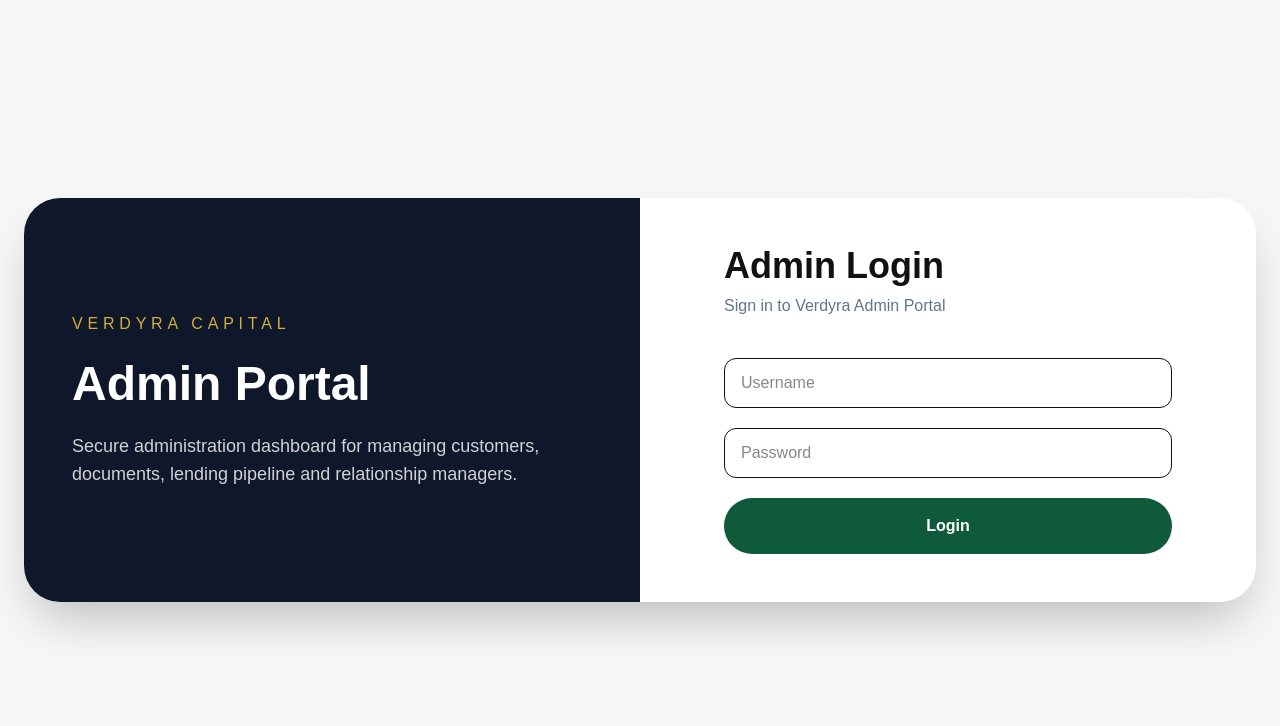
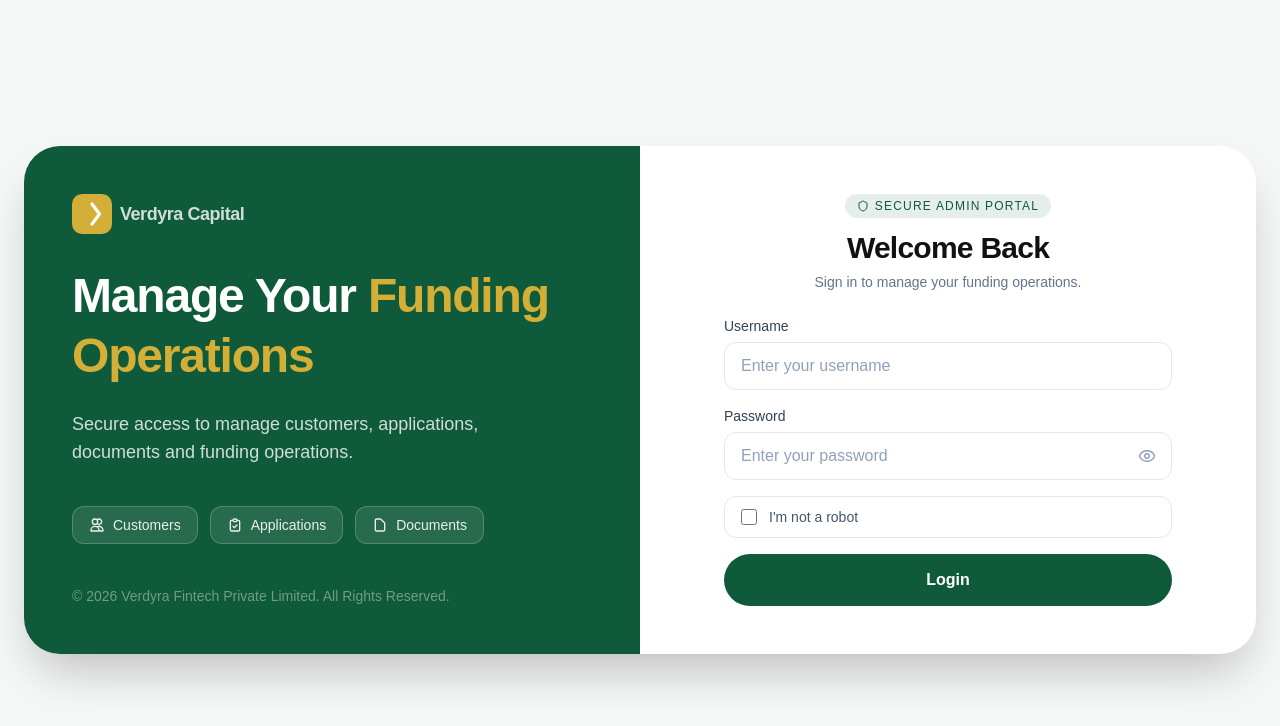
Before and after one commit to admin-verdyra/verdyra-capital, a Next.js app: page /admin in a window 1280 px wide. Shown: the top 726 px of the page. Built offline with nearby package versions, Linux system fonts and the light colour scheme.

Commit message:
Redesign admin login experience

```diff
--- a/app/admin/page.tsx
+++ b/app/admin/page.tsx
@@ -1,4 +1,5 @@
 import AdminLogin from "@/components/admin/login/AdminLogin";
+import Link from "next/link";
 
 export default function AdminPage() {
   return (
@@ -8,25 +9,70 @@ export default function AdminPage() {
 
         <div className="grid w-full overflow-hidden rounded-[36px] bg-white shadow-2xl lg:grid-cols-2">
 
-          <div className="flex flex-col justify-center bg-slate-900 p-12 text-white">
+          <div className="flex flex-col justify-between bg-[#0F5A3A] p-12 text-white relative overflow-hidden">
 
-            <p className="uppercase tracking-[0.3em] text-[#D4AF37]">
-              Verdyra Capital
-            </p>
+            <div>
+              <Link
+                href="/"
+                className="inline-flex items-center gap-2 mb-8 text-white/80 hover:text-white transition-colors"
+                aria-label="Verdyra Capital Home"
+              >
+                <svg
+                  className="h-10 w-10"
+                  viewBox="0 0 32 32"
+                  fill="none"
+                  xmlns="http://www.w3.org/2000/svg"
+                  aria-hidden="true"
+                >
+                  <rect width="32" height="32" rx="8" fill="#D4AF37" />
+                  <path
+                    d="M16 8L22 16L16 24"
+                    stroke="white"
+                    strokeWidth="2.5"
+                    strokeLinecap="round"
+                    strokeLinejoin="round"
+                  />
+                </svg>
+                <span className="font-semibold text-lg tracking-tight">Verdyra Capital</span>
+              </Link>
 
-            <h1 className="mt-6 text-5xl font-bold">
-              Admin Portal
-            </h1>
+              <h1 className="text-4xl lg:text-5xl font-bold tracking-tight leading-tight">
+                Manage Your <span className="text-[#D4AF37]">Funding Operations</span>
+              </h1>
 
-            <p className="mt-6 text-lg text-white/80">
-              Secure administration dashboard for managing
-              customers, documents, lending pipeline and
-              relationship managers.
+              <p className="mt-6 text-lg text-white/80 max-w-md">
+                Secure access to manage customers, applications, documents and funding operations.
+              </p>
+
+              <div className="mt-10 flex flex-wrap gap-3">
+                <span className="inline-flex items-center gap-2 px-4 py-2 rounded-xl bg-white/10 text-white/90 text-sm font-medium border border-white/20">
+                  <svg className="h-4 w-4" fill="none" stroke="currentColor" viewBox="0 0 24 24" aria-hidden="true">
+                    <path strokeLinecap="round" strokeLinejoin="round" strokeWidth="2" d="M12 4.354a4 4 0 110 5.292M15 21H3v-1a6 6 0 0112 0v1zm0 0h6v-1a6 6 0 00-9-5.197M13 7a4 4 0 11-8 0 4 4 0 018 0z" />
+                  </svg>
+                  Customers
+                </span>
+                <span className="inline-flex items-center gap-2 px-4 py-2 rounded-xl bg-white/10 text-white/90 text-sm font-medium border border-white/20">
+                  <svg className="h-4 w-4" fill="none" stroke="currentColor" viewBox="0 0 24 24" aria-hidden="true">
+                    <path strokeLinecap="round" strokeLinejoin="round" strokeWidth="2" d="M9 5H7a2 2 0 00-2 2v12a2 2 0 002 2h10a2 2 0 002-2V7a2 2 0 00-2-2h-2M9 5a2 2 0 002 2h2a2 2 0 002-2M9 5a2 2 0 012-2h2a2 2 0 012 2m-6 9l2 2 4-4" />
+                  </svg>
+                  Applications
+                </span>
+                <span className="inline-flex items-center gap-2 px-4 py-2 rounded-xl bg-white/10 text-white/90 text-sm font-medium border border-white/20">
+                  <svg className="h-4 w-4" fill="none" stroke="currentColor" viewBox="0 0 24 24" aria-hidden="true">
+                    <path strokeLinecap="round" strokeLinejoin="round" strokeWidth="2" d="M7 21h10a2 2 0 002-2V9.414a1 1 0 00-.293-.707l-5.414-5.414A1 1 0 0012.586 3H7a2 2 0 00-2 2v14a2 2 0 002 2z" />
+                  </svg>
+                  Documents
+                </span>
+              </div>
+            </div>
+
+            <p className="text-white/40 text-sm mt-8">
+              © 2026 Verdyra Fintech Private Limited. All Rights Reserved.
             </p>
 
           </div>
 
-          <div className="flex items-center justify-center p-12">
+          <div className="flex items-center justify-center p-8 lg:p-12">
 
             <AdminLogin />
 
--- a/components/admin/login/AdminLogin.tsx
+++ b/components/admin/login/AdminLogin.tsx
@@ -2,12 +2,15 @@
 
 import { useState } from "react";
 import { useRouter } from "next/navigation";
+import { Eye, EyeOff, Shield, Loader2 } from "lucide-react";
 
 export default function AdminLogin() {
   const router = useRouter();
 
   const [username, setUsername] = useState("");
   const [password, setPassword] = useState("");
+  const [showPassword, setShowPassword] = useState(false);
+  const [captchaChecked, setCaptchaChecked] = useState(false);
 
   const [loading, setLoading] = useState(false);
   const [error, setError] = useState("");
@@ -15,13 +18,19 @@ export default function AdminLogin() {
   async function handleLogin() {
     setError("");
 
-    if (!username || !password) {
+    if (!username.trim() || !password) {
       setError("Please enter username and password.");
+      return;
+    }
+
+    if (!captchaChecked) {
+      setError("Please confirm that you are not a robot.");
       return;
     }
 
     setLoading(true);
 
+    try {
       const response = await fetch("/api/admin/auth/login", {
         method: "POST",
         headers: {
@@ -36,10 +45,9 @@ export default function AdminLogin() {
 
       const result = await response.json();
 
-    setLoading(false);
-
       if (!response.ok || !result.success) {
         setError(result.message ?? "Invalid credentials.");
+        setLoading(false);
         return;
       }
 
@@ -49,38 +57,86 @@ export default function AdminLogin() {
       );
 
       router.push("/admin/dashboard");
+    } catch {
+      setError("Admin authentication could not be completed.");
+      setLoading(false);
+    }
   }
 
   return (
     <div className="w-full max-w-md">
 
-      <h1 className="text-4xl font-bold">
-        Admin Login
+      <div className="text-center mb-6">
+        <div className="inline-flex items-center gap-1.5 px-3 py-1 rounded-full bg-[#0F5A3A]/10 text-[#0F5A3A] text-xs font-medium uppercase tracking-[0.1em] mb-3">
+          <Shield size={12} />
+          SECURE ADMIN PORTAL
+        </div>
+        <h1 className="text-2xl lg:text-3xl font-bold text-[#111111] tracking-tight">
+          Welcome Back
         </h1>
+        <p className="mt-1.5 text-sm text-slate-500">
+          Sign in to manage your funding operations.
+        </p>
+      </div>
 
-      <p className="mt-2 text-slate-500">
-        Sign in to Verdyra Admin Portal
-      </p>
+      <div className="space-y-4">
 
-      <div className="mt-10 space-y-5">
-
+        <div>
+          <label className="mb-1.5 block text-sm font-medium text-slate-700">
+            Username
+          </label>
           <input
-          placeholder="Username"
             value={username}
             onChange={(e) => setUsername(e.target.value)}
-          className="w-full rounded-xl border px-4 py-3"
+            className="w-full h-12 rounded-xl border border-slate-200 bg-white px-4 text-slate-900 placeholder:text-slate-400 focus:border-[#0F5A3A] focus:ring-2 focus:ring-[#0F5A3A]/20 focus:outline-none transition-all duration-200"
+            placeholder="Enter your username"
+            autoComplete="username"
+            disabled={loading}
           />
+        </div>
 
+        <div>
+          <label className="mb-1.5 block text-sm font-medium text-slate-700">
+            Password
+          </label>
+          <div className="relative">
             <input
-          type="password"
-          placeholder="Password"
+              type={showPassword ? "text" : "password"}
               value={password}
               onChange={(e) => setPassword(e.target.value)}
-          className="w-full rounded-xl border px-4 py-3"
+              className="w-full h-12 rounded-xl border border-slate-200 bg-white px-4 pr-12 text-slate-900 placeholder:text-slate-400 focus:border-[#0F5A3A] focus:ring-2 focus:ring-[#0F5A3A]/20 focus:outline-none transition-all duration-200"
+              placeholder="Enter your password"
+              autoComplete="current-password"
+              disabled={loading}
             />
+            <button
+              type="button"
+              onClick={() => setShowPassword(!showPassword)}
+              className="absolute right-4 top-1/2 -translate-y-1/2 text-slate-400 hover:text-slate-600 transition-colors"
+              aria-label={showPassword ? "Hide password" : "Show password"}
+            >
+              {showPassword ? <EyeOff size={18} /> : <Eye size={18} />}
+            </button>
+          </div>
+        </div>
+
+        <label className="grid w-full max-w-full grid-cols-[16px_1fr] items-center gap-3 rounded-xl border border-slate-200 bg-white px-4 py-2.5 transition-colors hover:bg-slate-50 cursor-pointer">
+          <input
+            type="checkbox"
+            checked={captchaChecked}
+            onChange={(e) => setCaptchaChecked(e.target.checked)}
+            className="h-4 w-4 shrink-0 rounded border-slate-300 text-[#0F5A3A] focus:ring-2 focus:ring-[#0F5A3A]/20"
+          />
+          <span className="justify-self-start whitespace-nowrap text-sm text-slate-600">
+            I'm not a robot
+          </span>
+        </label>
 
         {error && (
-          <div className="rounded-xl bg-red-50 p-3 text-red-600">
+          <div className="rounded-xl bg-red-50 p-3 text-red-600 text-sm flex items-center gap-2 animate-in fade-in slide-in-from-top-2 duration-200">
+            <svg className="h-4 w-4 flex-shrink-0" viewBox="0 0 20 20" fill="currentColor">
+              <path fillRule="evenodd" d="M18 10a8 8 0 11-16 0 8 8 0 0116 0zm-7 4a1 1 0 11-2 0 1 1 0 012 0zm-1-9a1 1 0 00-1 1v4a1 1 0 102 0V6a1 1 0 00-1-1z" clipRule="evenodd" />
+            </svg>
             {error}
           </div>
         )}
@@ -88,9 +144,16 @@ export default function AdminLogin() {
         <button
           onClick={handleLogin}
           disabled={loading}
-          className="w-full rounded-full bg-[#0F5A3A] py-4 font-semibold text-white"
+          className="w-full rounded-full bg-[#0F5A3A] py-3.5 font-semibold text-white hover:bg-[#0C4C31] disabled:cursor-not-allowed disabled:opacity-60 transition-all duration-200 focus:ring-2 focus:ring-[#0F5A3A]/20 focus:outline-none"
         >
-          {loading ? "Signing In..." : "Login"}
+          {loading ? (
+            <>
+              <Loader2 size={18} className="mr-2 animate-spin" />
+              Signing in...
+            </>
+          ) : (
+            "Login"
+          )}
         </button>
 
       </div>
```
Lines whose indentation alone changed are shown as unchanged.
